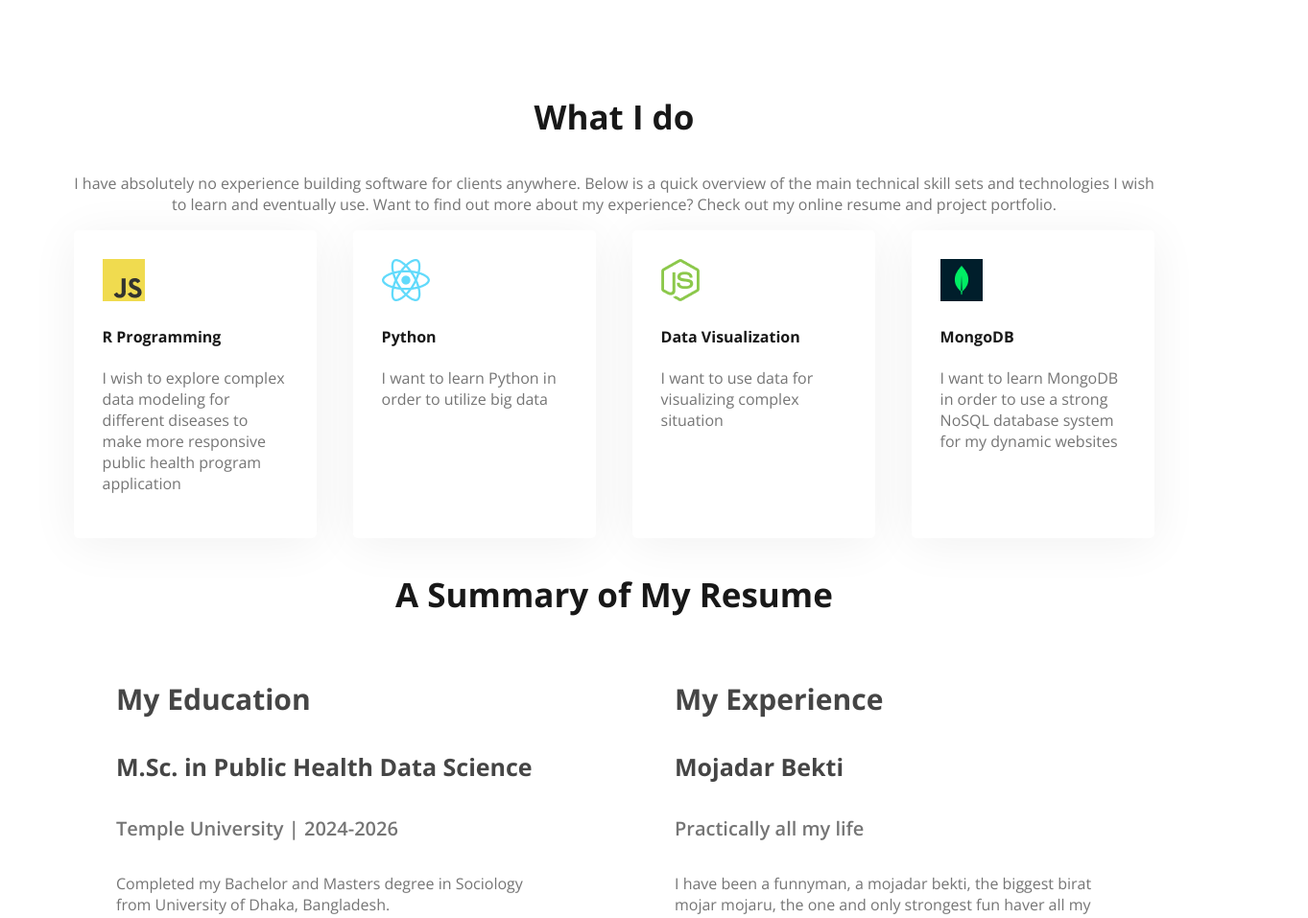
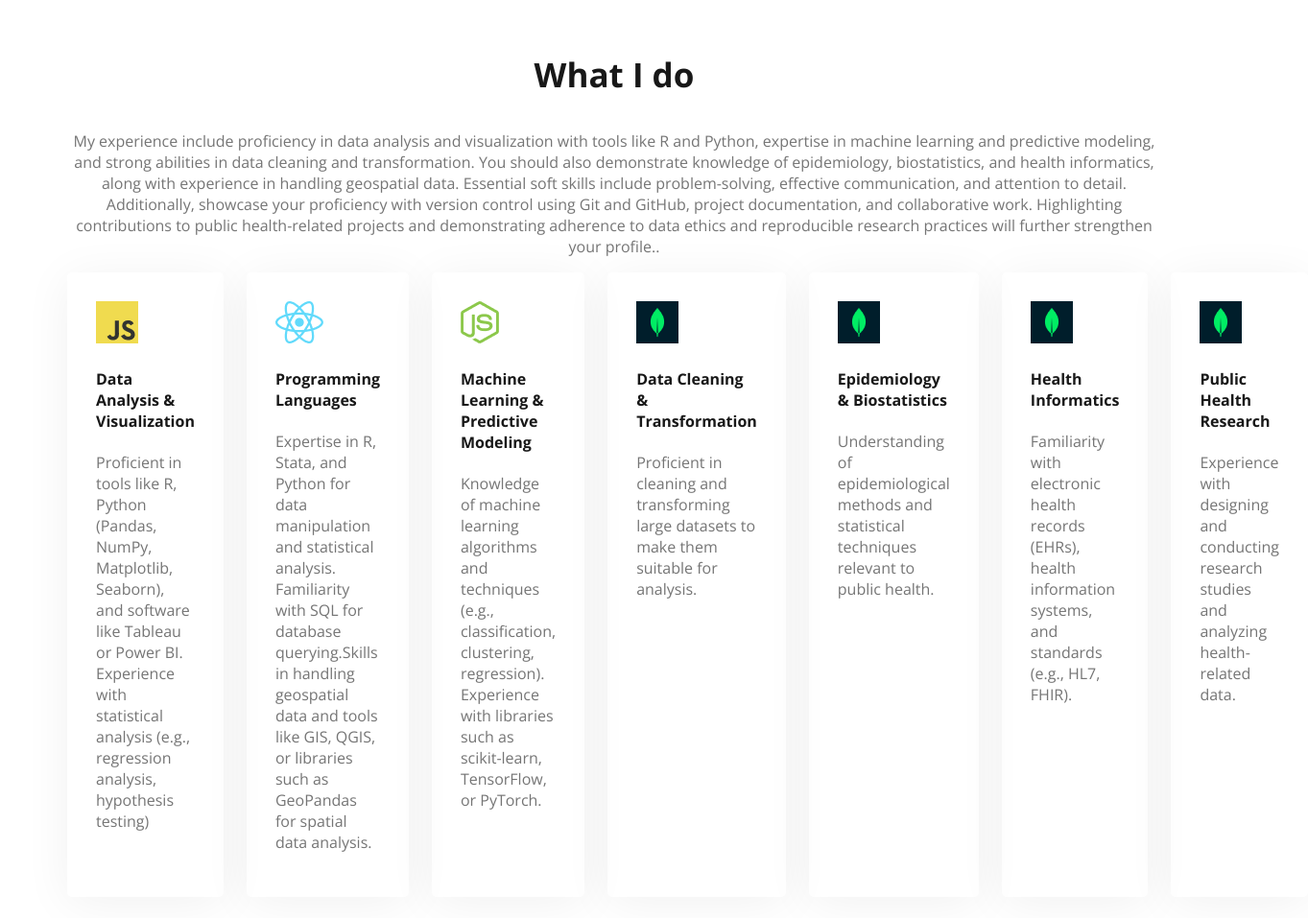
Before and after one commit to saifulanalyst/portfolio-website-main, a plain HTML site: page index.html in a window 1280 px wide. Shown: the part 1580-2537 px from the top of the page at 96% size, 1363 px wide, since content can reach past the window. Drawn offline with nearby package versions, Linux system fonts and the light colour scheme.

Commit message:
Update index.html

```diff
--- a/index.html
+++ b/index.html
@@ -41,7 +41,7 @@
         <section class="about secondary-bg" id="about">
             <h3 class="section-title dark-1">About Me</h3>
             <p class="section-desc dark-3">
-                I'm a fledgling designer & developer willing to learn and work in web design. I enjoy developing simple, clean and slick websites that provide real value to the end user. I wish to offer excellent customer support and top notch professionalism to all my clients. Delivering work within time and budget which meets clients requirements is my motto.
+                I'm a Public health professional with 16 years of experience in Bangladesh focused on health system strengthening, and public health data science.
             </p>
             <div class="about-items">
                 <div class="about-item">
@@ -66,28 +66,43 @@
         <section class="skill-sheet">
             <h3 class="section-title dark-1 text-center">What I do</h3>
             <p class="section-desc dark-3 text-center">
-                I have absolutely no experience building software for clients anywhere. Below is a quick overview of the main technical skill sets and technologies I wish to learn and eventually use. Want to find out more about my experience? Check out my online resume and project portfolio.
+                My experience include proficiency in data analysis and visualization with tools like R and Python, expertise in machine learning and predictive modeling, and strong abilities in data cleaning and transformation. You should also demonstrate knowledge of epidemiology, biostatistics, and health informatics, along with experience in handling geospatial data. Essential soft skills include problem-solving, effective communication, and attention to detail. Additionally, showcase your proficiency with version control using Git and GitHub, project documentation, and collaborative work. Highlighting contributions to public health-related projects and demonstrating adherence to data ethics and reproducible research practices will further strengthen your profile..
             </p>
             <div class="skills-container">
                 <div class="skill">
                     <img src="assets/images/icons/js.png" alt="javascript">
-                    <h4 class="skill-title dark-1">R Programming</h4>
-                    <p class="skill-desc dark-3">I wish to explore complex data modeling for different diseases to make more responsive public health program application</p>
+                    <h4 class="skill-title dark-1">Data Analysis & Visualization</h4>
+                    <p class="skill-desc dark-3">Proficient in tools like R, Python (Pandas, NumPy, Matplotlib, Seaborn), and software like Tableau or Power BI. Experience with statistical analysis (e.g., regression analysis, hypothesis testing)</p>
                 </div>
                 <div class="skill">
                     <img src="assets/images/icons/react.png" alt="react">
-                    <h4 class="skill-title dark-1">Python</h4>
-                    <p class="skill-desc dark-3">I want to learn Python in order to utilize big data</p>
+                    <h4 class="skill-title dark-1">Programming Languages</h4>
+                    <p class="skill-desc dark-3">Expertise in R, Stata, and Python for data manipulation and statistical analysis. Familiarity with SQL for database querying.Skills in handling geospatial data and tools like GIS, QGIS, or libraries such as GeoPandas for spatial data analysis.</p>
                 </div>
                 <div class="skill">
                     <img src="assets/images/icons/nodejs.png" alt="node.js">
-                    <h4 class="skill-title dark-1">Data Visualization</h4>
-                    <p class="skill-desc dark-3">I want to use data for visualizing complex situation</p>
+                    <h4 class="skill-title dark-1">Machine Learning & Predictive Modeling</h4>
+                    <p class="skill-desc dark-3">Knowledge of machine learning algorithms and techniques (e.g., classification, clustering, regression). Experience with libraries such as scikit-learn, TensorFlow, or PyTorch.</p>
                 </div>
                 <div class="skill">
                     <img src="assets/images/icons/mongo.png" alt="mongodb">
-                    <h4 class="skill-title dark-1">MongoDB</h4>
-                    <p class="skill-desc dark-3">I want to learn MongoDB in order to use a strong NoSQL database system for my dynamic websites</p>
+                    <h4 class="skill-title dark-1">Data Cleaning & Transformation</h4>
+                    <p class="skill-desc dark-3">Proficient in cleaning and transforming large datasets to make them suitable for analysis.</p>
+                </div>
+                <div class="skill">
+                    <img src="assets/images/icons/mongo.png" alt="mongodb">
+                    <h4 class="skill-title dark-1">Epidemiology & Biostatistics</h4>
+                    <p class="skill-desc dark-3">Understanding of epidemiological methods and statistical techniques relevant to public health.</p>
+                </div>
+                <div class="skill">
+                    <img src="assets/images/icons/mongo.png" alt="mongodb">
+                    <h4 class="skill-title dark-1">Health Informatics</h4>
+                    <p class="skill-desc dark-3">Familiarity with electronic health records (EHRs), health information systems, and standards (e.g., HL7, FHIR).</p>
+                </div>
+                <div class="skill">
+                    <img src="assets/images/icons/mongo.png" alt="mongodb">
+                    <h4 class="skill-title dark-1">Public Health Research</h4>
+                    <p class="skill-desc dark-3">Experience with designing and conducting research studies and analyzing health-related data.</p>
                 </div>
             </div>
         </section>
```
